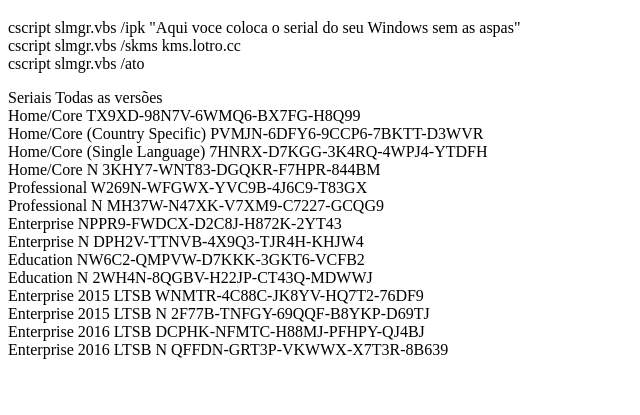
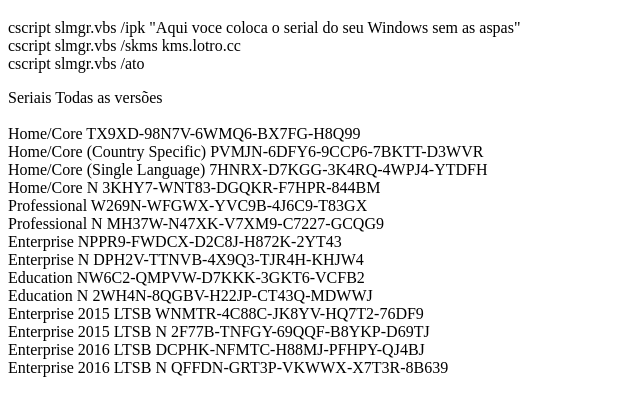
Before and after one commit to Jare102/agropescajacare, a plain HTML site: page 1.html in a window 1280 px wide. Shown: the part 61-476 px from the top of the page, without its empty margins (0-640 px from the left). Drawn offline with Linux system fonts and the light colour scheme.

Commit message:
Update 1.html

```diff
--- a/1.html
+++ b/1.html
@@ -13,7 +13,7 @@
         cscript slmgr.vbs /skms kms.lotro.cc <br>
         cscript slmgr.vbs /ato <br> </p>
 
-        <p> Seriais Todas as versões <br>
+        <p> Seriais Todas as versões <br> <br>
         Home/Core                                       TX9XD-98N7V-6WMQ6-BX7FG-H8Q99 <br>
         Home/Core (Country Specific)    PVMJN-6DFY6-9CCP6-7BKTT-D3WVR <br>
         Home/Core (Single Language)    7HNRX-D7KGG-3K4RQ-4WPJ4-YTDFH <br>
```
